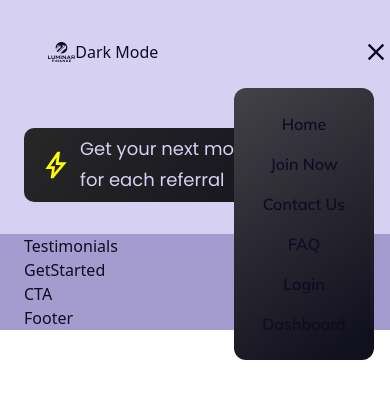
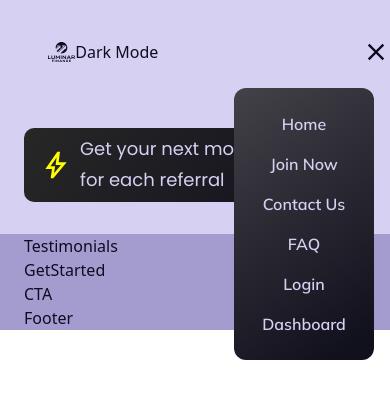
Before and after one commit to wakeupaj/luminarfinance, a React (Vite) app: page / in a window 390 px wide. Both pictures are taken after a click on the picture 376 px from the left and 52 px from the top of the page. Shown: the top 398 px of the page. Built offline with nearby package versions, Linux system fonts and the light colour scheme.

Commit message:
hover fade

```diff
--- a/src/components/Navbar.jsx
+++ b/src/components/Navbar.jsx
@@ -41,7 +41,7 @@ const Navbar = () => {
                   onMouseEnter={() => setHoverIndex(index)}
                   onMouseLeave={() => setHoverIndex(-1)}
                   className={
-                    `${hoverIndex === index ? (theme === 'light' ? 'text-light-secondary' : 'text-secondary') : ''}`}>
+                    `${hoverIndex === index ? (theme === 'light' ? 'text-light-accent' : 'text-secondary') : ''} transition-colors duration-200`}>
               {nav.title}
             </Link>
           </li>
@@ -66,7 +66,7 @@ const Navbar = () => {
           {navLinks.map((nav, index) => (
             <li
             key={nav.id}
-            className={`font-mullish font-normal cursor-pointer text-[16px] ${index === navLinks.length - 1 ? 'mr-0' : 'mb-4'} ${theme === 'light' ? 'text-light-text' : 'text-text'}`}
+            className={`font-mullish font-normal cursor-pointer text-[16px] ${index === navLinks.length - 1 ? 'mr-0' : 'mb-4'} text-text`}
             >
               <Link to={`/${nav.id}`}
                   onClick={() => setActiveIndex(index)}
--- a/vite.config.js
+++ b/vite.config.js
@@ -4,7 +4,4 @@ import react from '@vitejs/plugin-react'
 // https://vitejs.dev/config/
 export default defineConfig({
   plugins: [react()],
-  build: {
-    sourcemap: true,
-  },
 })
```
Also changed, not shown: tailwind.config.js (indentation only).
